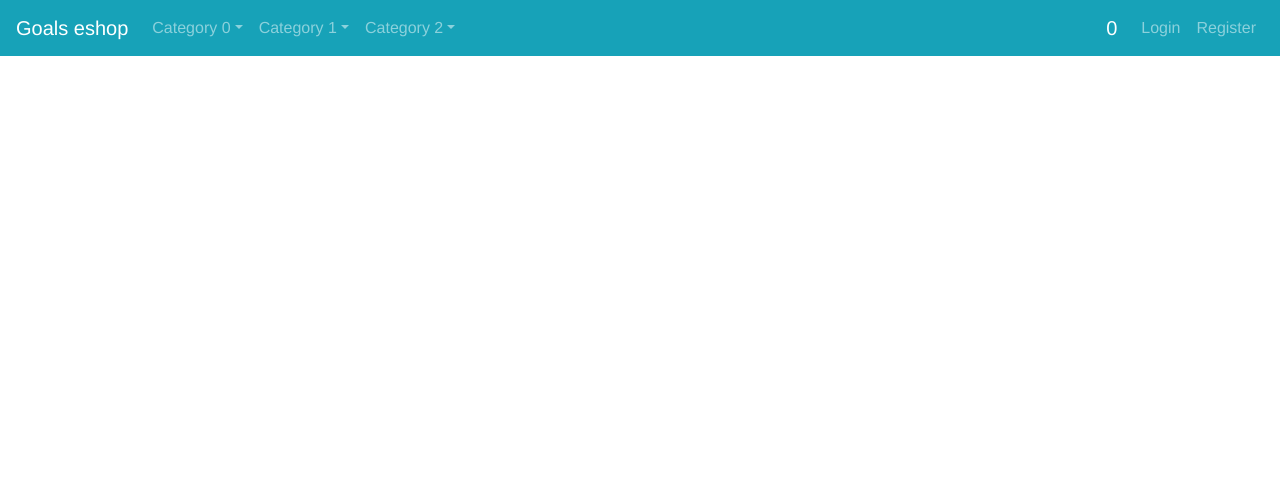
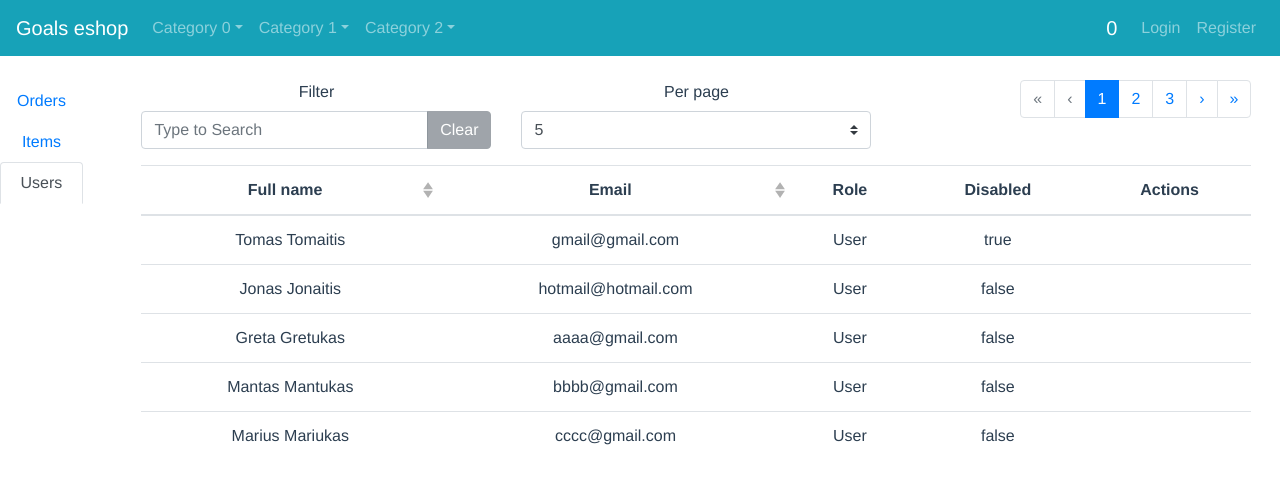
Before and after one commit to GretaMame/EShop-WebApp, a Vue app: page /admin in a window 1280 px wide. Shown: the top 484 px of the page. Built offline with nearby package versions, Linux system fonts and the light colour scheme; some icons are missing.

Commit message:
Admin items table and routing

```diff
--- /dev/null
+++ b/src/components/AdminUsers.vue
@@ -0,0 +1,175 @@
+<template>
+  <div>
+    <b-container>
+      <b-row>
+        <b-col>
+          <b-form-group horizontal label="Filter">
+          <b-input-group>
+            <b-form-input v-model="filter" placeholder="Type to Search" />
+            <b-input-group-append>
+              <b-btn :disabled="!filter" @click="filter = ''">Clear</b-btn>
+            </b-input-group-append>
+          </b-input-group>
+        </b-form-group>
+        </b-col>
+        <b-col>
+          <b-form-group horizontal label="Per page">
+            <b-form-select :options="pageOptions" v-model="perPage" />
+          </b-form-group>
+        </b-col>
+        <b-col>
+          <b-pagination class="pagination" :total-rows="totalRows" :per-page="perPage" v-model="currentPage" />
+        </b-col>
+      </b-row>
+
+      <b-table show-empty
+               :items="items"
+               :fields="fields"
+               :current-page="currentPage"
+               :per-page="perPage"
+               :filter="filter"
+               @filtered="onFiltered"
+      >
+        <template slot="actions" slot-scope="row">
+          <b-button @click.stop="changeRole(row.item)">
+            Change role
+          </b-button>
+          <b-button @click.stop="changeEnable(row.item)">
+            {{ row.item.disabled ? 'Enable' : 'Disable'}}
+          </b-button>
+        </template>
+      </b-table>
+    </b-container>
+  </div>
+</template>
+<script>
+const someItems = [
+        {
+          id: 1,
+          name: 'Tomas Tomaitis',
+          email: 'gmail@gmail.com',
+          role: 'User',
+          disabled: true
+        },
+        {
+          id: 2,
+          name: 'Jonas Jonaitis',
+          email: 'hotmail@hotmail.com',
+          role: 'User',
+          disabled: false
+        },
+        {
+          id: 3,
+          name: 'Greta Gretukas',
+          email: 'aaaa@gmail.com',
+          role: 'User',
+          disabled: false
+        },
+        {
+          id: 4,
+          name: 'Mantas Mantukas',
+          email: 'bbbb@gmail.com',
+          role: 'User',
+          disabled: false
+        },
+        {
+          id: 5,
+          name: 'Marius Mariukas',
+          email: 'cccc@gmail.com',
+          role: 'User',
+          disabled: false
+        },
+        {
+          id: 6,
+          name: 'Dovile Doviliukas',
+          email: 'ddeee@gmail.com',
+          role: 'User',
+          disabled: false
+        },
+        {
+          id: 7,
+          name: 'Saulius Sauliukas',
+          email: 'gggg@gmail.com',
+          role: 'User',
+          disabled: false
+        },
+        {
+          id: 8,
+          name: 'Darth Vader',
+          email: 'yyyy@gmail.com',
+          role: 'User',
+          disabled: false
+        },
+        {
+          id: 9,
+          name: 'Dwight Schrute',
+          email: 'wqqqq@gmail.com',
+          role: 'User',
+          disabled: false
+        },
+        {
+          id: 10,
+          name: 'Bim Bom',
+          email: 'zzz@gmail.com',
+          role: 'User',
+          disabled: false
+        },
+        {
+          id: 11,
+          name: 'Pew pow',
+          email: 'eeee@gmail.com',
+          role: 'User',
+          disabled: false
+        },
+        {
+          id: 12,
+          name: 'Lala Lolo',
+          email: 'uuuuu@gmail.com',
+          role: 'User',
+          disabled: false
+        }
+      ]
+export default{
+  data () {
+    return {
+      pageOptions: [ 5, 10, 15 ],
+      perPage: 5,
+      fields: [
+        { key: 'name', label: 'Full name', sortable: true, 'class': 'text-center' },
+        { key: 'email', label: 'Email', sortable: true },
+        { key: 'role', label: 'Role' },
+        { key: 'disabled', label: 'Disabled' },
+        { key: 'actions', label: 'Actions' }
+      ],
+      currentPage: 1,
+      filter: null,
+      items: someItems,
+      totalRows: someItems.length
+    }
+  },
+  methods: {
+    changeRole (user) {
+      switch (user.role) {
+        case 'User':
+          user.role = 'Admin'
+          break
+        case 'Admin':
+          user.role = 'User'
+          break
+      }
+    },
+    changeEnable (user) {
+      user.disabled = !user.disabled
+    },
+    onFiltered (filteredItems) {
+      this.totalRows = filteredItems.length
+      this.currentPage = 1
+    }
+  }
+}
+</script>
+<style>
+  .pagination{
+    float: right;
+  }
+</style>
--- a/src/router/index.js
+++ b/src/router/index.js
@@ -4,9 +4,11 @@ import Profile from '@/views/Profile'
 import Home from '@/views/Home'
 import Login from '@/views/Login'
 import Register from '@/views/Register'
+import Admin from '@/views/Admin'
 Vue.use(Router)
 
 export default new Router({
+  mode: 'history',
   routes: [
     {
       path: '/user/profile',
@@ -27,6 +29,11 @@ export default new Router({
       path: '/register',
       name: 'register',
       component: Register
+    },
+    {
+      path: '/admin',
+      name: 'admin',
+      component: Admin
     }
   ]
 })
--- /dev/null
+++ b/src/views/Admin.vue
@@ -0,0 +1,26 @@
+<template>
+  <div>
+    <br>
+    <b-tabs class="navigation" vertical>
+      <b-tab title="Orders">Thddddddddddddddddddddddddddddddddddddddddddddddddddddddddddis is the orders lul</b-tab>
+      <b-tab title="Items">
+      </b-tab>
+      <b-tab active title="Users">
+        <admin-users></admin-users>
+      </b-tab>
+    </b-tabs>
+  </div>
+</template>
+<script>
+import AdminUsers from '@/components/AdminUsers.vue'
+export default{
+  components: {
+    AdminUsers
+  }
+}
+</script>
+<style>
+  .navigation{
+    background-color: white;
+  }
+</style>
--- a/src/views/Profile.vue
+++ b/src/views/Profile.vue
@@ -11,7 +11,7 @@
 </div>
 </template>
 <script>
-  import ProfileEditing from '../components/ProfileEditing.vue'
+  import ProfileEditing from '@/components/ProfileEditing.vue'
   export default {
     components: {
       'profile-editing': ProfileEditing
```
